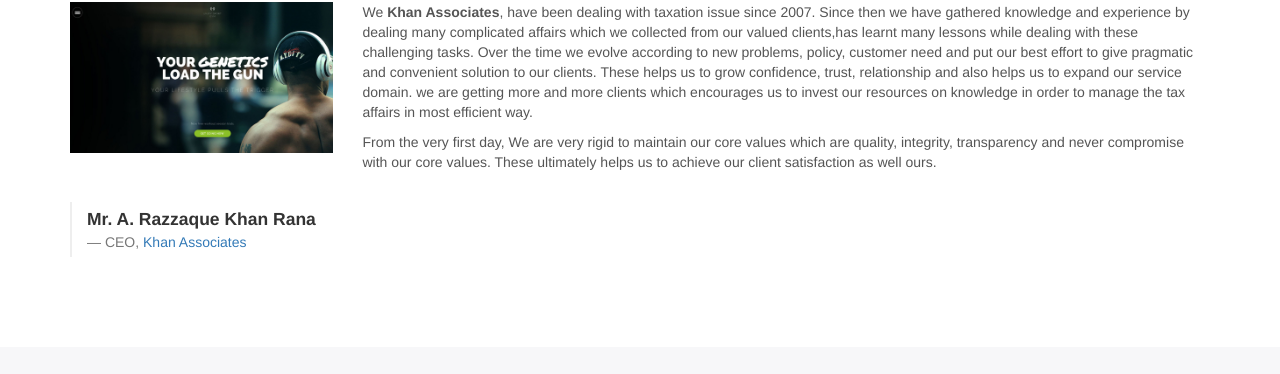
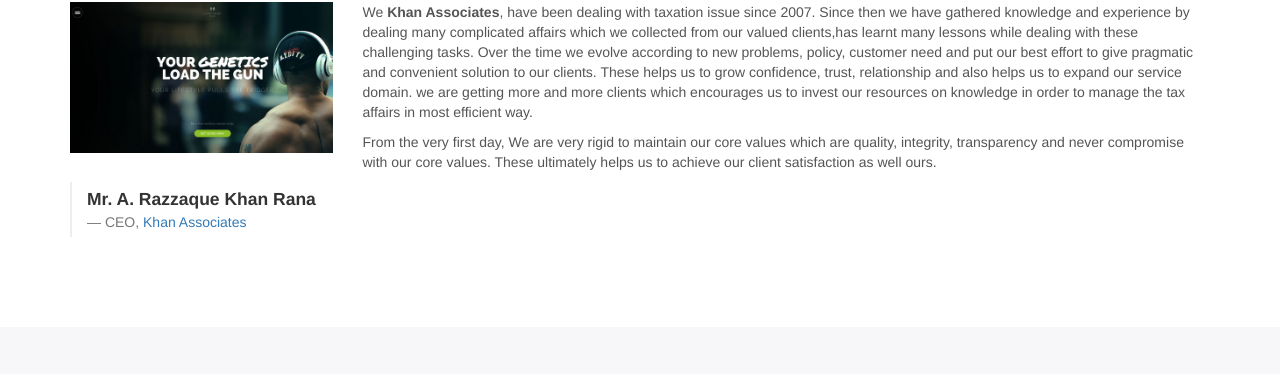
Before and after one commit to TheAhmadSharif/khan, a plain HTML site: page index.html in a window 1280 px wide. Shown: the part 1081-1455 px from the top of the page. Drawn offline with nearby package versions, Linux system fonts and the light colour scheme.

Commit message:
margin on ceo message

```diff
--- a/assets/css/style.css
+++ b/assets/css/style.css
@@ -1287,3 +1287,7 @@
 
 
 /* End Contact Us */
+
+.ceo-message {
+	margin-top: 0;
+}
--- a/index.html
+++ b/index.html
@@ -263,8 +263,7 @@
 
                         </div>
                     </div>
-                    <blockquote class="hero-unify">
-
+                    <blockquote class="hero-unify ceo-message">
 
                         <b>Mr. A. Razzaque Khan Rana</b>
                         <small>CEO, <a target="_blank" href="http://khanassociatesbd.com">Khan Associates</a></small>
```
